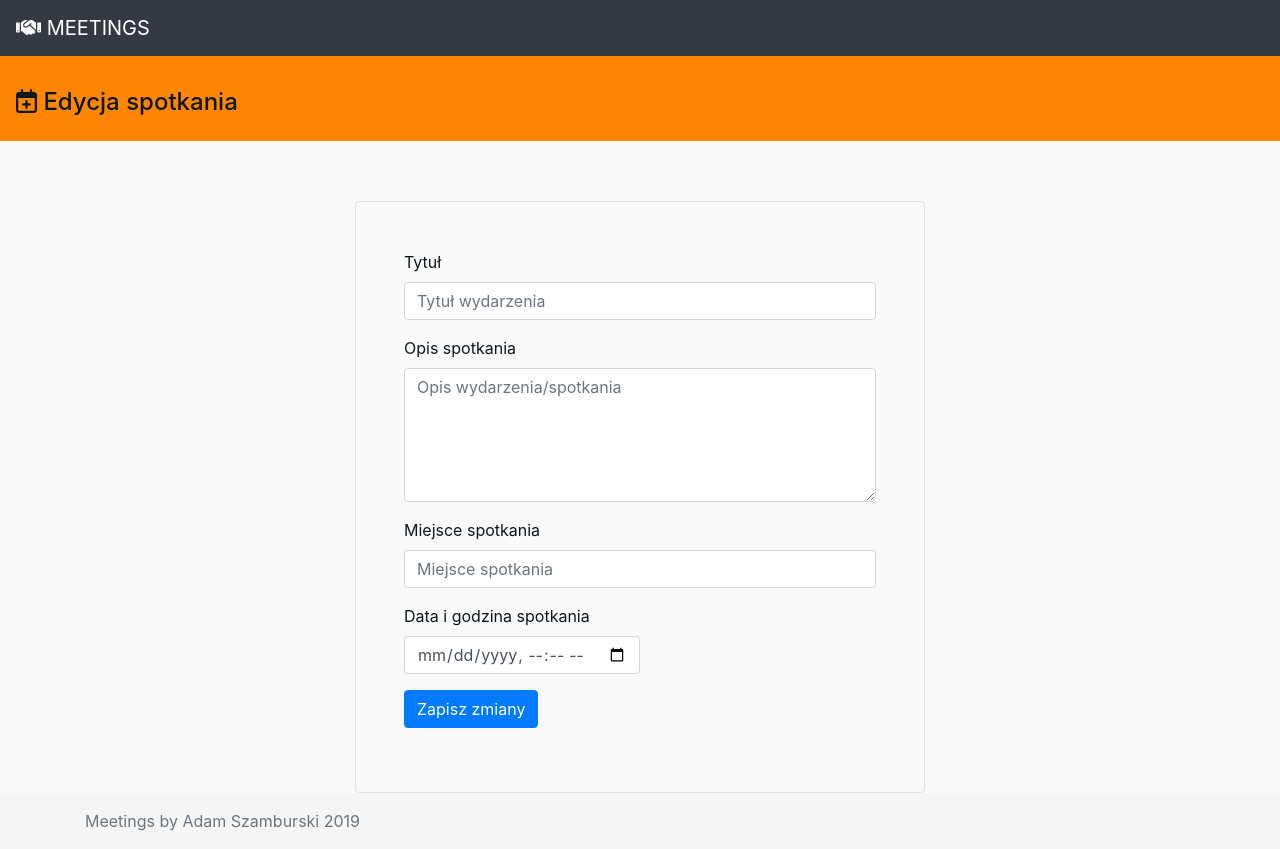
After one commit to AdamSzambur/Meetings, a Java web app: template src/main/webapp/WEB-INF/views/meetingEdit.jsp in a window 1280 px wide. The commit adds this page. Run offline with Tomcat 11, a stand-in JSP engine, Linux system fonts and the light colour scheme; the template is opened without the code that fills it, so the values that code supplies are empty; some libraries are stand-ins or nearby versions.

Commit message:
Edycja spotkania.

```diff
--- /dev/null
+++ b/src/main/webapp/WEB-INF/views/meetingEdit.jsp
@@ -0,0 +1,47 @@
+<%@ page contentType="text/html;charset=UTF-8" language="java" %>
+<%@ taglib prefix="c" uri="http://java.sun.com/jsp/jstl/core" %>
+<%@ taglib prefix="form" uri="http://www.springframework.org/tags/form" %>
+<jsp:include page="header.jsp"/>
+<c:url value="/" var="mainURL"/>
+<main role="main" class="flex-shrink-0">
+    <div class="container-fluid p-3" style="background-color: #ff8600">
+        <br><br><br>
+        <span class="align-text-bottom"><h4><i class="far fa-calendar-plus"></i> Edycja spotkania</h4></span>
+    </div>
+
+    <div class="container">
+        <div class="row justify-content-sm-center">
+            <div class="col-sm-3"></div>
+            <div class="col-sm-6 rounded border p-5">
+                <form:form method="post" modelAttribute="meeting" cssClass="form-group" enctype="multipart/form-data">
+                    <form:hidden path="id"/>
+                    <form:hidden path="ownerId" value="${user.id}"/>
+                    <div class="form-group">
+                        <label for="title">Tytuł</label>
+                        <form:input path="title" cssClass="form-control" id="title" placeholder="Tytuł wydarzenia"/>
+                        <form:errors path="title" cssClass="error" element="div" />
+                    </div>
+                    <div class="form-group">
+                        <label for="description">Opis spotkania</label>
+                        <form:textarea path="description" rows="5" cssClass="form-control" placeholder="Opis wydarzenia/spotkania"
+                                       id="description"/>
+                        <form:errors path="description" cssClass="error" element="div" />
+                    </div>
+                    <div class="form-group">
+                        <label for="address">Miejsce spotkania</label>
+                        <form:input path="address" cssClass="form-control" id="address" placeholder="Miejsce spotkania"/>
+                        <form:errors path="address" cssClass="error" element="div" />
+                    </div>
+                    <div class="form-group">
+                        <label for="meetTime">Data i godzina spotkania</label>
+                        <form:input path="meetTime" cssClass="form-control col-sm-6" id="meetTime" type="datetime-local" value="${actualTime}" />
+                        <form:errors path="meetTime" cssClass="error" element="div" />
+                    </div>
+                    <button type="submit" class="btn btn-primary">Zapisz zmiany</button>
+                </form:form>
+            </div>
+            <div class="col-sm-3"></div>
+        </div>
+    </div>
+</main>
+<jsp:include page="footer.jsp"/>
--- a/src/main/webapp/WEB-INF/views/userMeetings.jsp
+++ b/src/main/webapp/WEB-INF/views/userMeetings.jsp
@@ -24,9 +24,9 @@
     </div>
 
     <div class="container">
-        <form method="get" action="/jee-crm-1.0-SNAPSHOT/order/orderList">
+        <form method="post">
             <div class="input-group mb-3" >
-                <input name="filter" id="filter" type="text" class="form-control"  placeholder="Podaj szukaną frazę w tablicy spotkań" aria-label="Podaj szukaną frazę w tablicy spotkań" aria-describedby="button-addon2">
+                <input name="searchFraze" id="filter" type="text" class="form-control"  placeholder="Podaj szukaną frazę w tablicy spotkań" aria-label="Podaj szukaną frazę w tablicy spotkań" aria-describedby="button-addon2">
                 <div class="input-group-append">
                     <button class="btn btn-outline-danger" type="button" id="button-addon2" onclick="$('#filter').attr('value',''); $(this).closest('form').submit()">Wyczyść filtr</button>
                 </div>
@@ -64,7 +64,7 @@
                     </td>
                     <td>
                         <div class="btn-group" role="group" aria-label="First group">
-                            <button type="button" class="btn btn-primary" title="Edytuj" onclick="window.location.href='/jee-crm-1.0-SNAPSHOT/order/orderEdit?orderId=4'"><i class="far fa-edit"></i></button>
+                            <button type="button" class="btn btn-primary" title="Edytuj" onclick="window.location.href='${mainURL}user/meetings/edit?id=${meeting.id}'"><i class="far fa-edit"></i></button>
                             <button type="button" class="btn btn-danger remove"  data-meetingtitle="${meeting.title}" data-meetingid="${meeting.id}" title="Usuń" onclick="event.preventDefault();$('#deleteBtn').attr('href','/jee-crm-1.0-SNAPSHOT/order/orderDel?orderId=4'); $('#deleteMsg').toggleClass('invisible');"><i class="far fa-trash-alt"></i></button>
                             <button type="button" class="btn btn-success" title="Podgląd" onclick="window.location.href='${mainURL}meetings?id=${meeting.id}'"><i class="far fa-eye"></i></button>
                         </div>
```
Also changed, not shown: src/main/java/pl/coderslab/app/web/meetings/MeetingDTO.java (+21 -0 lines), src/main/java/pl/coderslab/app/web/meetings/MeetingService.java (+41 -1 lines), src/main/java/pl/coderslab/app/web/user/meetings/UserMeetingsController.java (+32 -0 lines).
